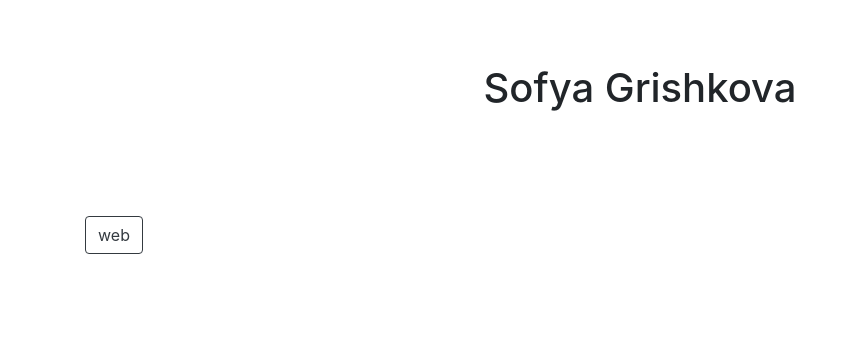
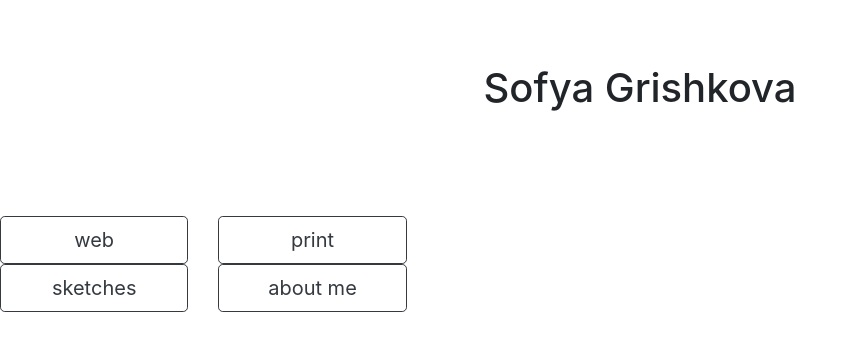
Before and after one commit to sofya-g/portfolio_v1.0, a plain HTML site: page index.html in a window 1280 px wide. Shown: the whole page, without its empty margins (0-857 px from the left). Drawn offline with nearby package versions, Linux system fonts and the light colour scheme.

Commit message:
Second commit

```diff
--- a/index.html
+++ b/index.html
@@ -26,15 +26,23 @@ h1 {
 
 <body>
 
-    <div class=jumbotron>
+   <div class=jumbotron>
       <h1> Sofya Grishkova</h1>
 
-    </div>
- <div class=container>
-<button type="button" class="btn btn-outline-dark">web</button>
+  </div>
 
 
+  <div class="row">
+    <div class="col-lg-2 col-md-2 col-sm-4 col-10"> <button type="button" class="btn btn-lg btn-outline-dark btn-block">web</button> </div>
+    <div class="col-lg-2 col-md-2 col-sm-4 col-10"> <button type="button" class="btn btn-lg btn-outline-dark btn-block">print</button> </div>
+</div>
+
+
+  <div class="row">
+    <div class="col-lg-2 col-md-2 col-sm-4 col-10"> <button type="button" class="btn btn-lg btn-outline-dark btn-block">sketches</button> </div>
+    <div class="col-lg-2 col-md-2 col-sm-4 col-10"> <button type="button" class="btn btn-lg btn-outline-dark btn-block">about me</button> </div>
  </div>
+
 
 
 
```
